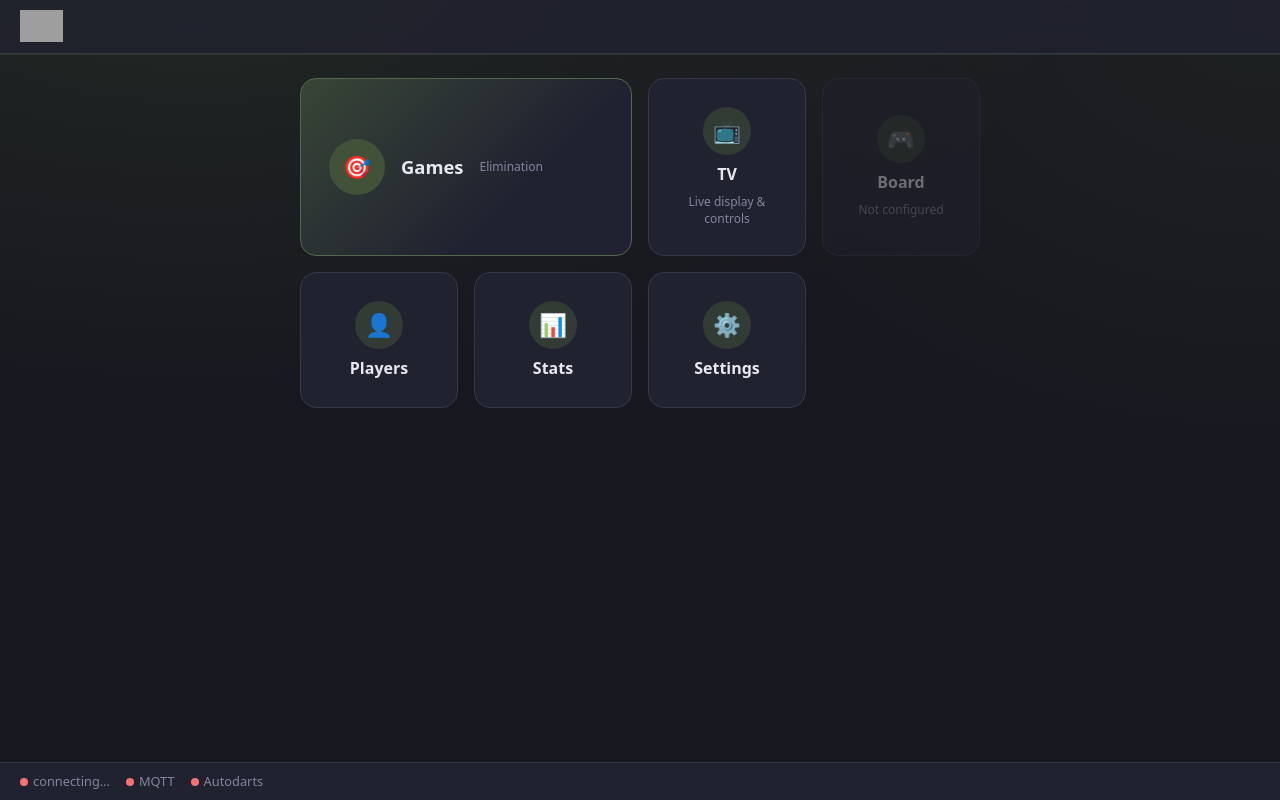
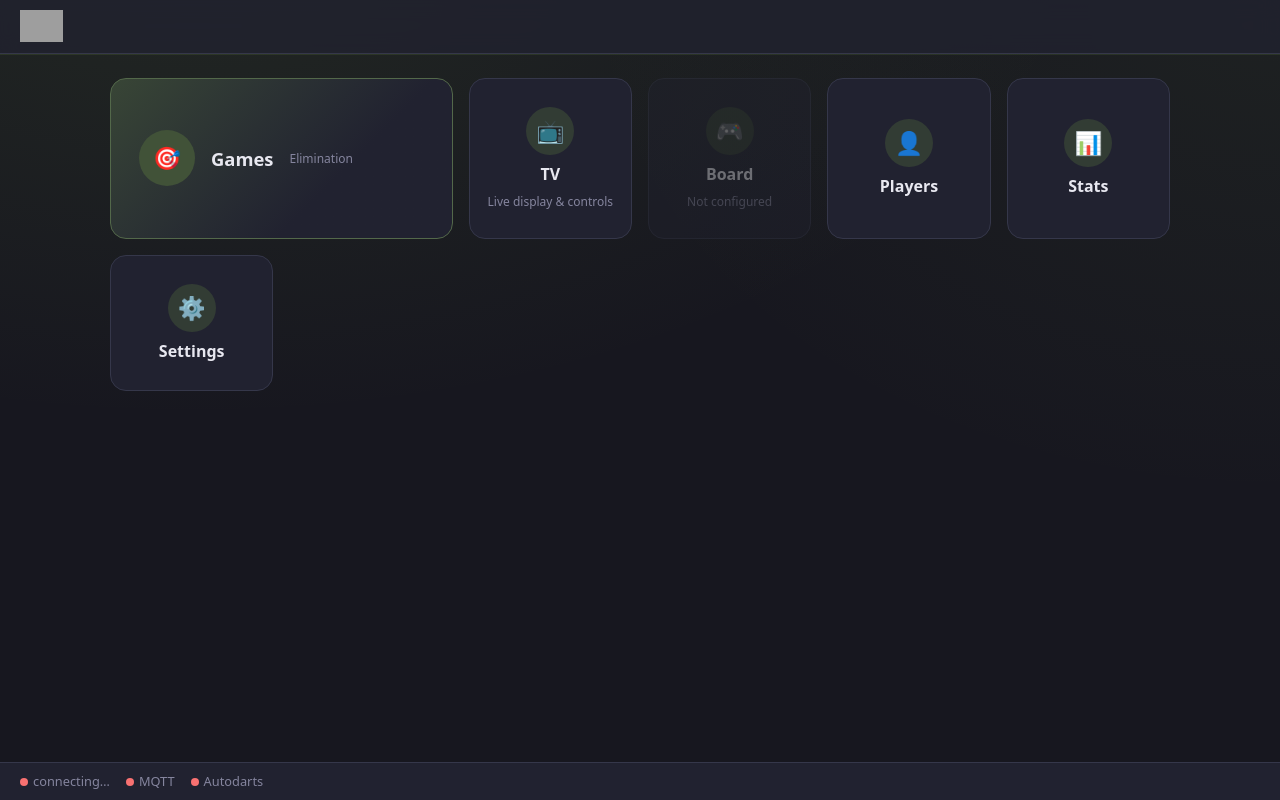
Before and after one commit to 3lefeint/breakfast26, a Svelte app in the folder frontend/: page / in a window 1280 px wide. Built offline with nearby package versions, Linux system fonts and the light colour scheme; no server answers; grey boxes are pictures that could not be loaded.

Commit message:
Let the Home pages scroll anywhere in the window and widen their content

```diff
--- a/frontend/src/home/App.svelte
+++ b/frontend/src/home/App.svelte
@@ -57,6 +57,7 @@
 {/if}
 
 <main>
+  <div class="page">
     {#if $route === 'elimination'}
       <Elimination />
     {:else if $route === 'players'}
@@ -68,6 +69,7 @@
     {:else}
       <Home />
     {/if}
+  </div>
 </main>
 
 <footer>
@@ -86,7 +88,9 @@
      flex-column page layout has to target #app instead of body.
      #app is pinned to exactly one viewport tall (not min-height) so
      header/footer never move — only <main> scrolls internally when its
-     content is taller than the space between them. */
+     content is taller than the space between them. <main> spans the whole
+     window so the wheel works anywhere and the scrollbar sits at the window
+     edge; the content is centred in .page. */
   :global(#app) {
     height: 100vh;
     display: flex;
@@ -100,10 +104,12 @@
     min-height: 0;
     overflow-y: auto;
     width: 100%;
-    max-width: 720px;
+    font-family: system-ui, sans-serif;
+  }
+  .page {
+    max-width: 1100px;
     margin: 0 auto;
     padding: 1.5rem 1.25rem;
-    font-family: system-ui, sans-serif;
   }
   footer {
     display: flex; align-items: center; justify-content: space-between;
```
Also changed, not shown: 1 other file (tests, documents, lock files or other folders). Lines whose indentation alone changed are shown as unchanged.
